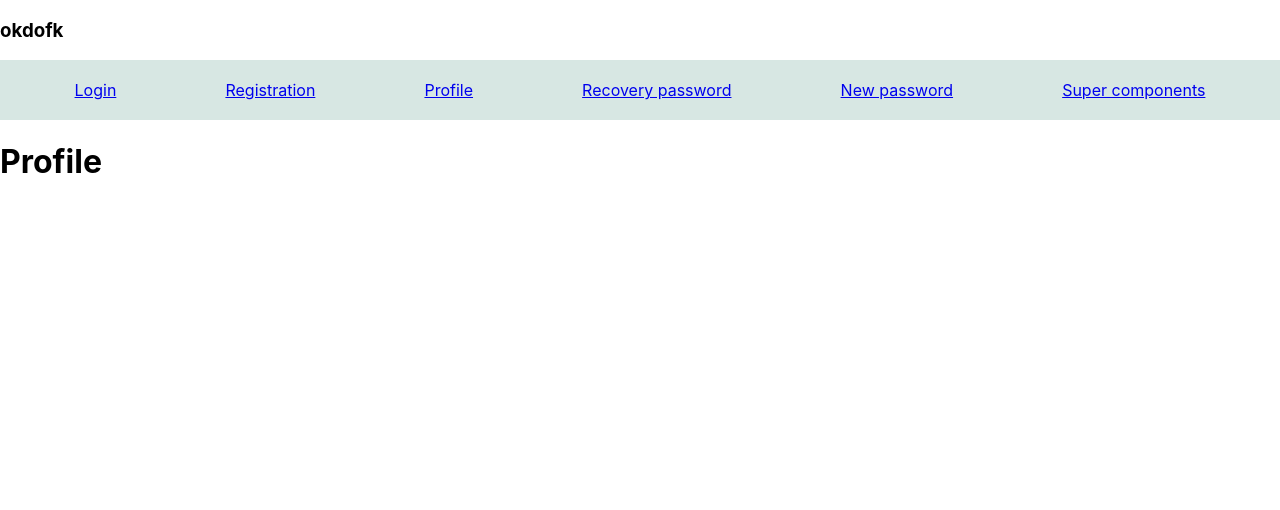
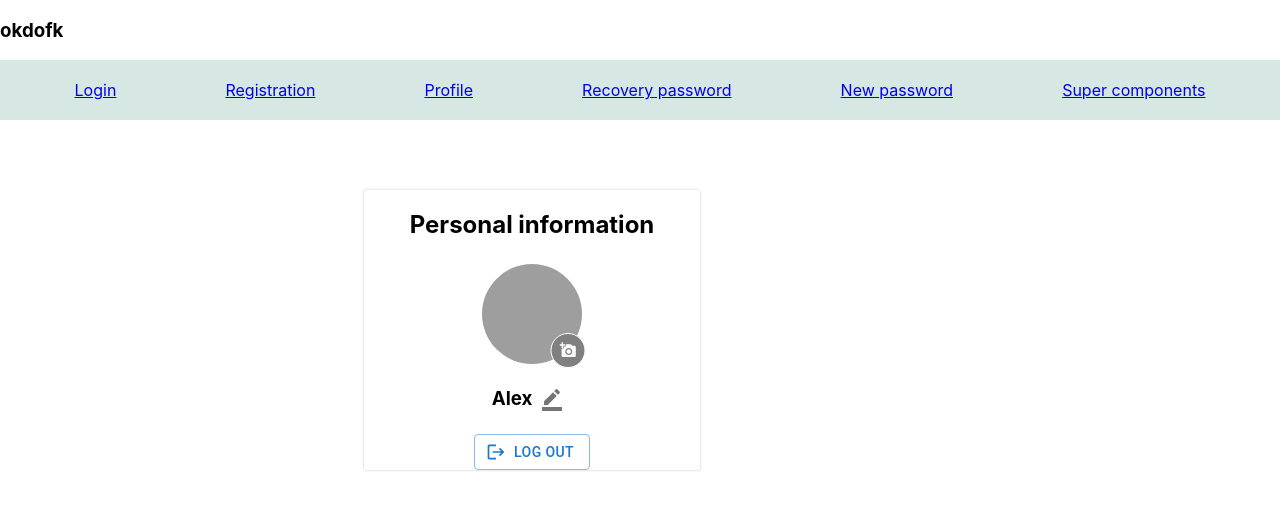
Before and after one commit to AntohaBr/Cards, a React (Create React App) app: page /profile in a window 1280 px wide. Shown: the top 510 px of the page. Built offline with nearby package versions, Linux system fonts and the light colour scheme; grey boxes are pictures that could not be loaded.

Commit message:
Profile changes

```diff
--- /dev/null
+++ b/src/components/profile/Profile.module.css
@@ -0,0 +1,33 @@
+.box {
+    margin-top: 70px;
+    display: flex;
+    width: 42vh;
+    height: 35vh;
+
+    flex-direction: column;
+    align-items: center;
+    justify-content: space-between;
+
+    background: #FFFFFF;
+    box-shadow: 1px 1px 2px rgba(0, 0, 0, 0.1), -1px -1px 2px rgba(0, 0, 0, 0.1);
+    border-radius: 2px;
+}
+.mySVG svg{
+    width: 100%;
+    color: white;
+}
+.Badge {
+    display: flex;
+    align-items: flex-start;
+    justify-content: center;
+    width: 100px;
+    height: 100px;
+}
+.Badge div {
+    width: 100%;
+    height: 100%;
+}
+.Span {
+    display: flex;
+    flex-direction: row;
+}
--- a/src/components/profile/Profile.tsx
+++ b/src/components/profile/Profile.tsx
@@ -1,9 +1,69 @@
-import React from 'react';
+import React, {useState} from 'react';
+import {Avatar, Badge, Button, Container, IconButton, Paper, TextField} from "@mui/material";
+import Box from "@mui/material/Box";
+import s from "./Profile.module.css"
+import {AddAPhoto, BorderColor, Logout} from "@mui/icons-material";
 
-export const Profile = (props:{}) =>{
+export const Profile = React.memo((props: {}) => {
+    const [title, setTitle] = useState("Alex")
+    const [editNameMod, setEditNameMod] = useState<boolean>(false)
+
+    const setEditModeTrue = () => {
+        setEditNameMod(true)
+    }
+    const setEditModeFalse = () => {
+        setEditNameMod(false)
+    }
+
     return (
-        <div>
-            <h1>Profile</h1>
-        </div>
+        <Container maxWidth="sm">
+            <Box className={s.box}>
+                <h2>
+                    Personal information
+                </h2>
+                <Badge className={s.Badge}
+                       overlap="circular"
+                       anchorOrigin={{vertical: 'bottom', horizontal: 'right'}}
+                       badgeContent={
+                           <IconButton
+                               style={{width: 35, height: 35, border: "1px solid white", backgroundColor: "gray"}}
+                               className={s.mySVG}>
+                               <AddAPhoto/>
+                           </IconButton>
+                       }
+                >
+                    <Avatar alt="Me"
+                            src="https://catherineasquithgallery.com/uploads/posts/2021-03/1614599142_52-p-foto-cheloveka-na-belom-fone-59.jpg"/>
+                </Badge>
+                <div className={s.Span}>
+                    {editNameMod
+                        ?
+                        <>
+                            <Box sx={{display: 'flex', alignItems: 'flex-end'}}>
+                                <TextField
+                                    value={title}
+                                    variant="standard"
+                                    autoFocus onBlur={setEditModeFalse}
+                                    label="NickName"
+                                />
+                                <Button size="small" variant="contained">Save</Button>
+                            </Box>
+
+                        </>
+                        :
+                        <>
+                            <span onDoubleClick={setEditModeTrue}><h3>{title}</h3></span>
+                            <IconButton>
+                                <BorderColor onClick={setEditModeTrue}/>
+                            </IconButton>
+                        </>
+                    }
+                </div>
+                <Button variant="outlined" startIcon={<Logout/>}>
+                    Log out
+                </Button>
+            </Box>
+        </Container>
+
     )
-}
+})
```
Also changed, not shown: package.json (+1 -1 lines), src/components/login/auth-reducer.ts (deleted).
